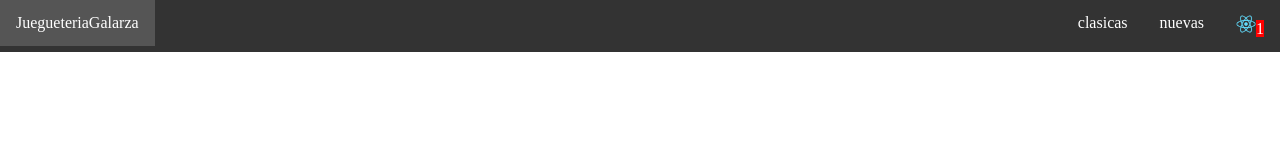
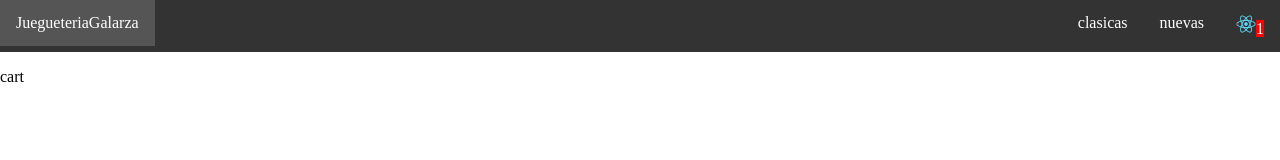
Before and after one commit to alejandrogalarza/jugueteriagalarza, a React (Create React App) app: page /cart in a window 1280 px wide. Shown: the top 160 px of the page. Built offline with nearby package versions, Linux system fonts and the light colour scheme.

Commit message:
agregar cart

```diff
--- a/src/App.js
+++ b/src/App.js
@@ -1,6 +1,7 @@
 import NavBar from './components/NavBar';
 import ItemListContainer from './components/ItemListContainer';
 import ItemDetailContainer from './components/ItemDetailContainer';
+import Cart from './components/Cart';
 import {BrowserRouter,Routes,Route} from "react-router-dom";
 
 import './index.css';
@@ -18,6 +19,7 @@ const App = ()=> {
                 <Route exact path="/" element={<ItemListContainer/>}/>
                 <Route exact path="/categoria/:tipo" element={<ItemListContainer/>}/>
                 <Route exact path="/item/:id" element={<ItemDetailContainer />}/>
+                <Route exact path="/cart" element={<Cart />} />
             </Routes>
             </main>
             <footer>pie de pagina</footer>
--- /dev/null
+++ b/src/components/Cart.js
@@ -0,0 +1,11 @@
+const Cart = ()=> {
+
+    return (
+
+        <div>
+            <p>cart</p>
+        </div>
+    )
+}
+
+export default Cart;
--- a/src/components/ItemDetail.js
+++ b/src/components/ItemDetail.js
@@ -1,5 +1,6 @@
 import React, { useState } from 'react';
 import ItemCount from './ItemCount';
+import { Link } from 'react-router-dom';
 
 const ItemDetail = ({item})=> {
 
@@ -25,7 +26,14 @@ const ItemDetail = ({item})=> {
           <p>{item.description}</p>
           <h2>Cantidad Entradas Cine :{cantidadComprar}</h2>
           <ItemCount stock={stock} initial={1} onAdd={compra}/>
-
+          {
+            (cantidadComprar!==0)?
+            (<Link to="/cart">
+                <button >
+                    <h3>Comprar {cantidadComprar} Entradas</h3>
+                </button>
+            </Link>):''
+          }
         </div>
 
         </div>
```
